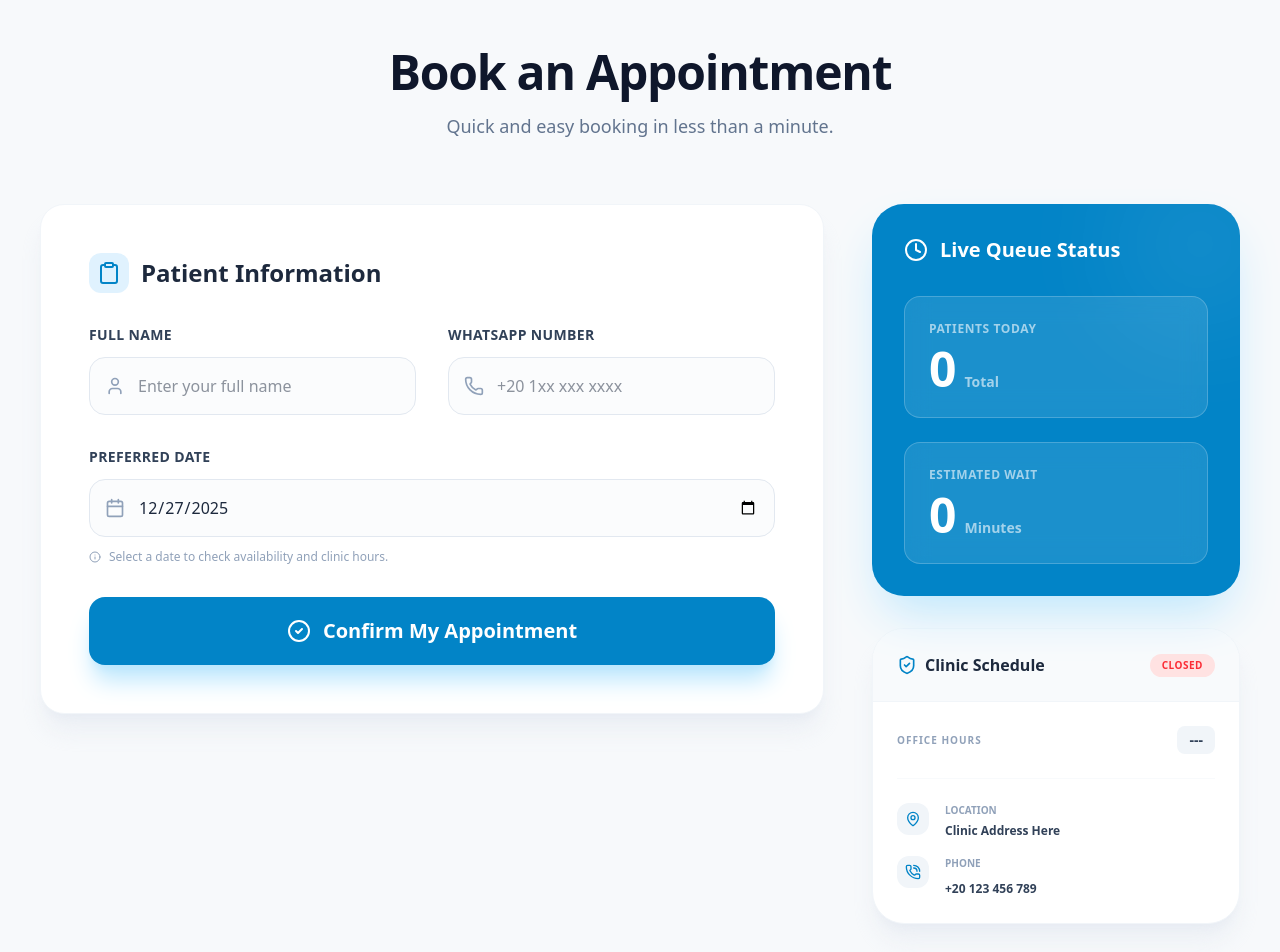
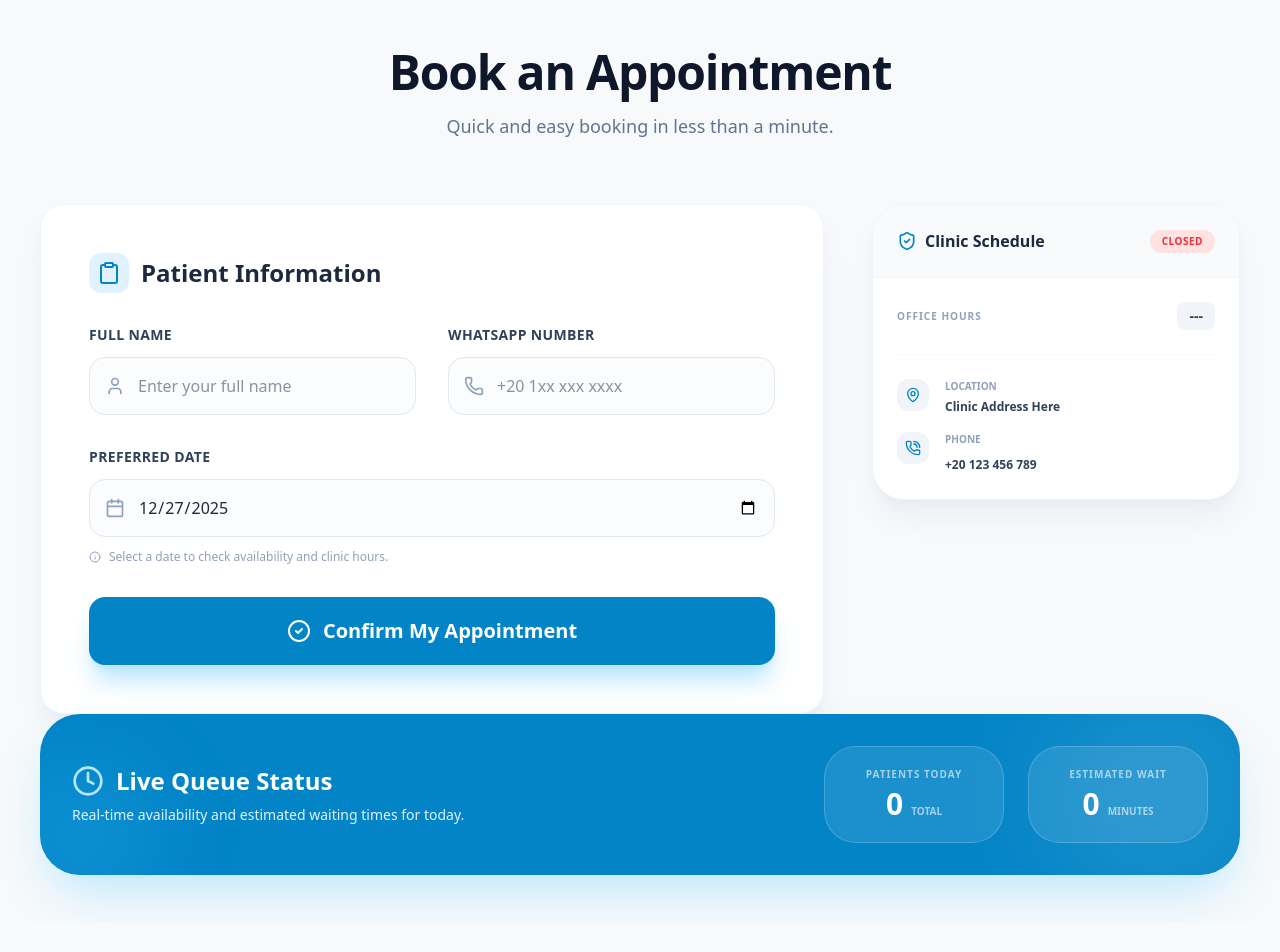
Before and after one commit to CoreVanta/Doctors, a React (Vite) app: page /Doctors/booking in a window 1280 px wide. Shown: the top 952 px of the page. After the commit the page ends 923 px from the top, so only its background shows below. Built offline with nearby package versions, Linux system fonts and the light colour scheme; no server answers; the database is empty.

Commit message:
Add files via upload

```diff
--- a/src/pages/Booking.jsx
+++ b/src/pages/Booking.jsx
@@ -290,31 +290,6 @@ const Booking = () => {
 
                     {/* Sidebar - Right Side on Desktop */}
                     <div className="lg:col-span-12 xl:col-span-4 space-y-8 order-1 xl:order-2">
-                        {/* Live Status Card */}
-                        <div className="bg-medical-600 rounded-[2rem] p-8 text-white shadow-2xl shadow-medical-200 relative overflow-hidden group">
-                            <div className="absolute -right-10 -top-10 w-40 h-40 bg-white/10 rounded-full blur-3xl transition-transform group-hover:scale-150 duration-700" />
-
-                            <h3 className="text-xl font-bold mb-8 flex items-center gap-3 relative">
-                                <Clock className="w-6 h-6" /> Live Queue Status
-                            </h3>
-
-                            <div className="grid grid-cols-2 xl:grid-cols-1 gap-6 relative">
-                                <div className="bg-white/10 backdrop-blur-md p-6 rounded-2xl border border-white/20">
-                                    <span className="block text-white/60 text-xs uppercase font-bold mb-2 tracking-wider">Patients Today</span>
-                                    <div className="flex items-baseline gap-2">
-                                        <span className="text-5xl font-black">{stats.totalBooked}</span>
-                                        <span className="text-white/60 text-sm font-bold">Total</span>
-                                    </div>
-                                </div>
-                                <div className="bg-white/10 backdrop-blur-md p-6 rounded-2xl border border-white/20">
-                                    <span className="block text-white/60 text-xs uppercase font-bold mb-2 tracking-wider">Estimated Wait</span>
-                                    <div className="flex items-baseline gap-2">
-                                        <span className="text-5xl font-black">{stats.estimatedWait}</span>
-                                        <span className="text-white/60 text-sm font-bold">Minutes</span>
-                                    </div>
-                                </div>
-                            </div>
-                        </div>
 
                         {/* Clinic Details Card */}
                         <div className="bg-white rounded-[2rem] shadow-xl shadow-slate-200/60 overflow-hidden border border-slate-100">
@@ -377,6 +352,38 @@ const Booking = () => {
                         </div>
                     </div>
                 </div>
+
+                {/* Live Status Card - Moved to Bottom (Unified row) */}
+                <div className="bg-medical-600 rounded-[2.5rem] p-8 text-white shadow-2xl shadow-medical-200 relative overflow-hidden group">
+                    <div className="absolute -right-10 -top-10 w-60 h-60 bg-white/10 rounded-full blur-3xl transition-transform group-hover:scale-150 duration-700" />
+                    <div className="absolute -left-10 -bottom-10 w-40 h-40 bg-medical-400/20 rounded-full blur-2xl" />
+
+                    <div className="relative flex flex-col md:flex-row items-center justify-between gap-8 text-center md:text-left">
+                        <div className="space-y-2">
+                            <h3 className="text-2xl font-black flex items-center gap-3">
+                                <Clock className="w-8 h-8 text-medical-200" /> Live Queue Status
+                            </h3>
+                            <p className="text-medical-100 font-medium text-sm">Real-time availability and estimated waiting times for today.</p>
+                        </div>
+
+                        <div className="flex flex-wrap justify-center gap-6">
+                            <div className="bg-white/10 backdrop-blur-md px-8 py-5 rounded-[2rem] border border-white/20 min-w-[180px]">
+                                <span className="block text-white/60 text-[10px] uppercase font-black mb-1 tracking-widest text-center">Patients Today</span>
+                                <div className="flex items-baseline justify-center gap-2">
+                                    <span className="text-3xl font-black">{stats.totalBooked}</span>
+                                    <span className="text-white/60 text-[10px] font-bold uppercase">Total</span>
+                                </div>
+                            </div>
+                            <div className="bg-white/10 backdrop-blur-md px-8 py-5 rounded-[2rem] border border-white/20 min-w-[180px]">
+                                <span className="block text-white/60 text-[10px] uppercase font-black mb-1 tracking-widest text-center">Estimated Wait</span>
+                                <div className="flex items-baseline justify-center gap-2">
+                                    <span className="text-3xl font-black">{stats.estimatedWait}</span>
+                                    <span className="text-white/60 text-[10px] font-bold uppercase">Minutes</span>
+                                </div>
+                            </div>
+                        </div>
+                    </div>
+                </div>
             </div>
         </div>
     );
--- a/src/pages/Dashboard.jsx
+++ b/src/pages/Dashboard.jsx
@@ -414,7 +414,7 @@ const Dashboard = () => {
 
                             <div className="grid grid-cols-1 lg:grid-cols-12 gap-8 items-start">
                                 {/* Left Side - Clinical Documentation (7/12 columns) */}
-                                <div className="lg:col-span-12 xl:col-span-7 space-y-8">
+                                <div className="lg:col-span-7 space-y-8">
                                     <div className="bg-white p-8 rounded-[2rem] border border-slate-100 shadow-sm h-full">
                                         <div className="flex items-center justify-between mb-6">
                                             <label htmlFor="clinicalNotes" className="text-lg font-bold text-slate-800 flex items-center gap-3">
@@ -441,7 +441,7 @@ const Dashboard = () => {
                                 </div>
 
                                 {/* Right Side - Records & Actions (5/12 columns) */}
-                                <div className="lg:col-span-12 xl:col-span-5 space-y-8">
+                                <div className="lg:col-span-5 space-y-8">
                                     {/* Records Section */}
                                     <div className="bg-white p-8 rounded-[2rem] border border-slate-100 shadow-sm">
                                         <label className="text-lg font-bold text-slate-800 mb-6 flex items-center gap-3">
```
